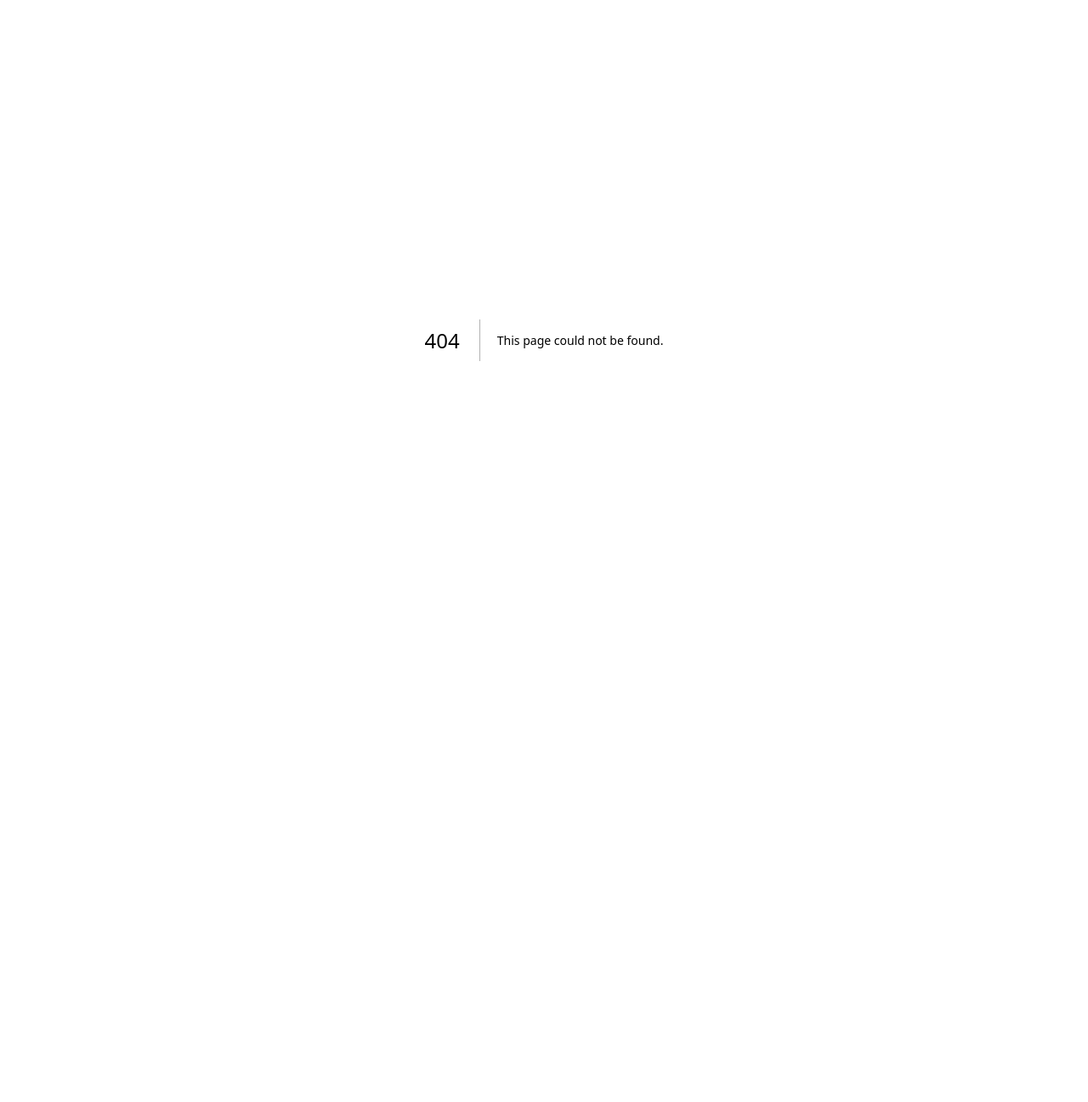
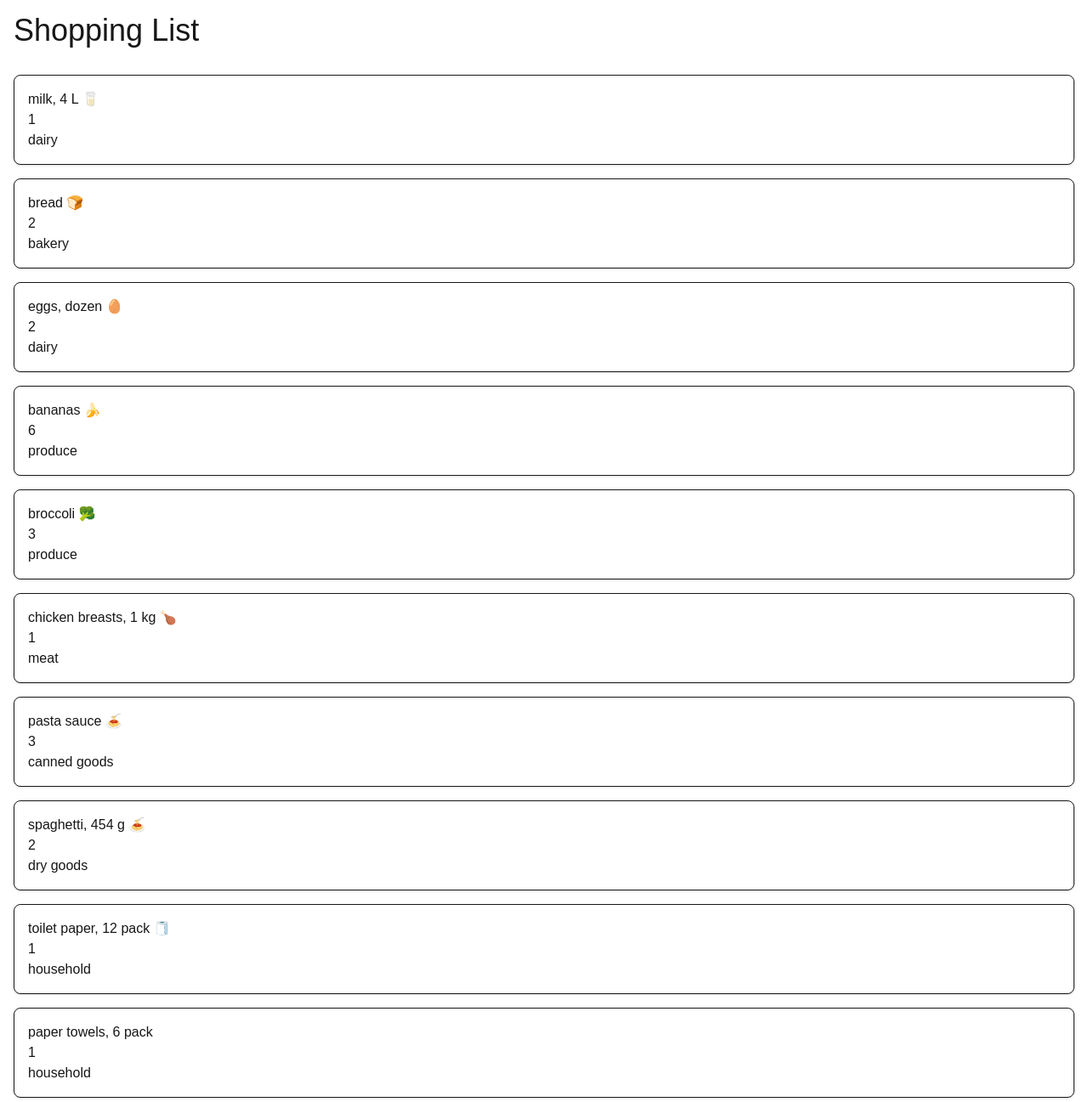
Before and after one commit to ynajafli/cprg306-assignments, a Next.js app: page /week-3 in a window 1280 px wide. Before the commit this address had no page. Shown: the top 1297 px of the page at 85% size. Before the commit the page ends 800 px from the top, so only its background shows below. Built offline with nearby package versions, Linux system fonts and the light colour scheme.

Commit message:
Week 3 Assignment
completed week 3 assignment

```diff
--- a/app/layout.js
+++ b/app/layout.js
@@ -12,7 +12,7 @@
 });
 
 export const metadata = {
-  title: "Create Next App",
+  title: "Shopping List",
   description: "Generated by create next app",
 };
 
--- a/app/page.js
+++ b/app/page.js
@@ -8,6 +8,9 @@
         <li>
           <Link href="./week-2/">Week 2 Assignment</Link>
         </li>
+                <li>
+          <Link href="./week-3/">Week 3 Assignment</Link>
+        </li>
       </ul>
     </main>
   );
--- /dev/null
+++ b/app/week-3/item-list.js
@@ -0,0 +1,120 @@
+import Item from "./item";
+
+export default function ItemList() {
+  const item1 = {
+    name: "milk, 4 L 🥛",
+    quantity: 1,
+    category: "dairy",
+  };
+
+  const item2 = {
+    name: "bread 🍞",
+    quantity: 2,
+    category: "bakery",
+  };
+
+  const item3 = {
+    name: "eggs, dozen 🥚",
+    quantity: 2,
+    category: "dairy",
+  };
+
+  const item4 = {
+    name: "bananas 🍌",
+    quantity: 6,
+    category: "produce",
+  };
+
+  const item5 = {
+    name: "broccoli 🥦",
+    quantity: 3,
+    category: "produce",
+  };
+
+  const item6 = {
+    name: "chicken breasts, 1 kg 🍗",
+    quantity: 1,
+    category: "meat",
+  };
+
+  const item7 = {
+    name: "pasta sauce 🍝",
+    quantity: 3,
+    category: "canned goods",
+  };
+
+  const item8 = {
+    name: "spaghetti, 454 g 🍝",
+    quantity: 2,
+    category: "dry goods",
+  };
+
+  const item9 = {
+    name: "toilet paper, 12 pack 🧻",
+    quantity: 1,
+    category: "household",
+  };
+
+  const item10 = {
+    name: "paper towels, 6 pack",
+    quantity: 1,
+    category: "household",
+  };
+
+  const item11 = {
+    name: "dish soap 🍽️",
+    quantity: 1,
+    category: "household",
+  };
+
+  const item12 = {
+    name: "hand soap 🧼",
+    quantity: 4,
+    category: "household",
+  };
+
+  let styling = "border rounded-lg shadow-sm p-4 bg-white flex flex-col"
+
+  return (
+    <div className="p-4">
+      <ul className="space-y-4">
+        <li className={styling}>
+          <Item name={item1.name} quantity={item1.quantity} category={item1.category} />
+        </li>
+        <li className={styling}>
+          <Item name={item2.name} quantity={item2.quantity} category={item2.category} />
+        </li>
+        <li className={styling}>
+          <Item name={item3.name} quantity={item3.quantity} category={item3.category} />
+        </li>
+        <li className={styling}>
+          <Item name={item4.name} quantity={item4.quantity} category={item4.category} />
+        </li>
+        <li className={styling}>
+          <Item name={item5.name} quantity={item5.quantity} category={item5.category} />
+        </li>
+        <li className={styling}>
+          <Item name={item6.name} quantity={item6.quantity} category={item6.category} />
+        </li>
+        <li className={styling}>
+          <Item name={item7.name} quantity={item7.quantity} category={item7.category} />
+        </li>
+        <li className={styling}>
+          <Item name={item8.name} quantity={item8.quantity} category={item8.category} />
+        </li>
+        <li className={styling}>
+          <Item name={item9.name} quantity={item9.quantity} category={item9.category} />
+        </li>
+        <li className={styling}>
+          <Item name={item10.name} quantity={item10.quantity} category={item10.category} />
+        </li>
+        <li className={styling}>
+          <Item name={item11.name} quantity={item11.quantity} category={item11.category} />
+        </li>
+        <li className={styling}>
+          <Item name={item12.name} quantity={item12.quantity} category={item12.category} />
+        </li>
+      </ul>
+    </div>
+  );
+}
--- /dev/null
+++ b/app/week-3/item.js
@@ -0,0 +1,13 @@
+export default function Item(props) {
+  let { name, quantity, category } = props;
+
+  return(
+    <div>
+        <ul>
+            <li>{name}</li>
+            <li>{quantity}</li>
+            <li>{category}</li>
+        </ul>
+    </div>
+  );
+}
--- /dev/null
+++ b/app/week-3/page.js
@@ -0,0 +1,10 @@
+import ItemList from "./item-list";
+
+export default function Page() {
+  return (
+    <main>
+      <h1 className="p-4 text-4xl">Shopping List</h1>
+      <ItemList />
+    </main>
+  );
+}
```
